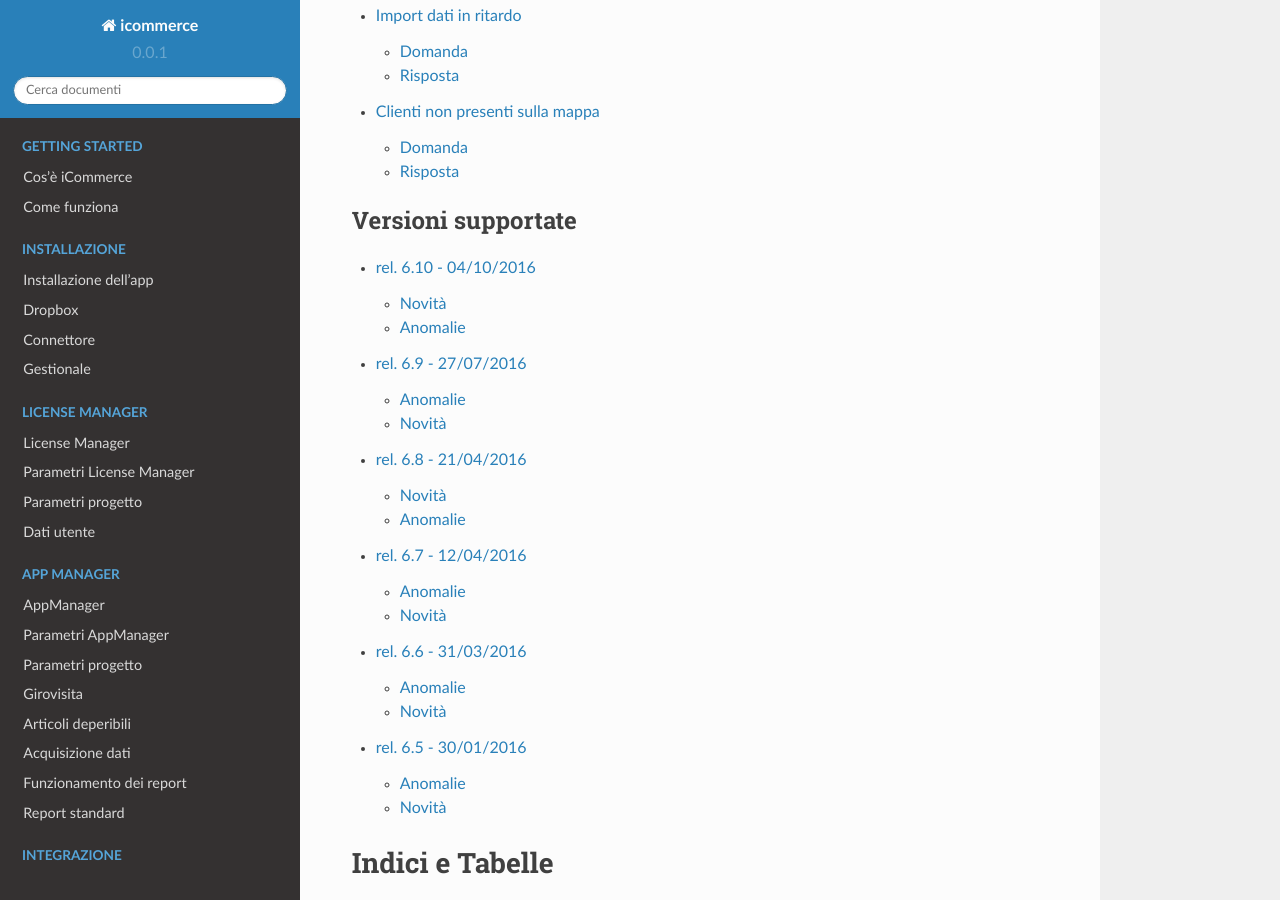
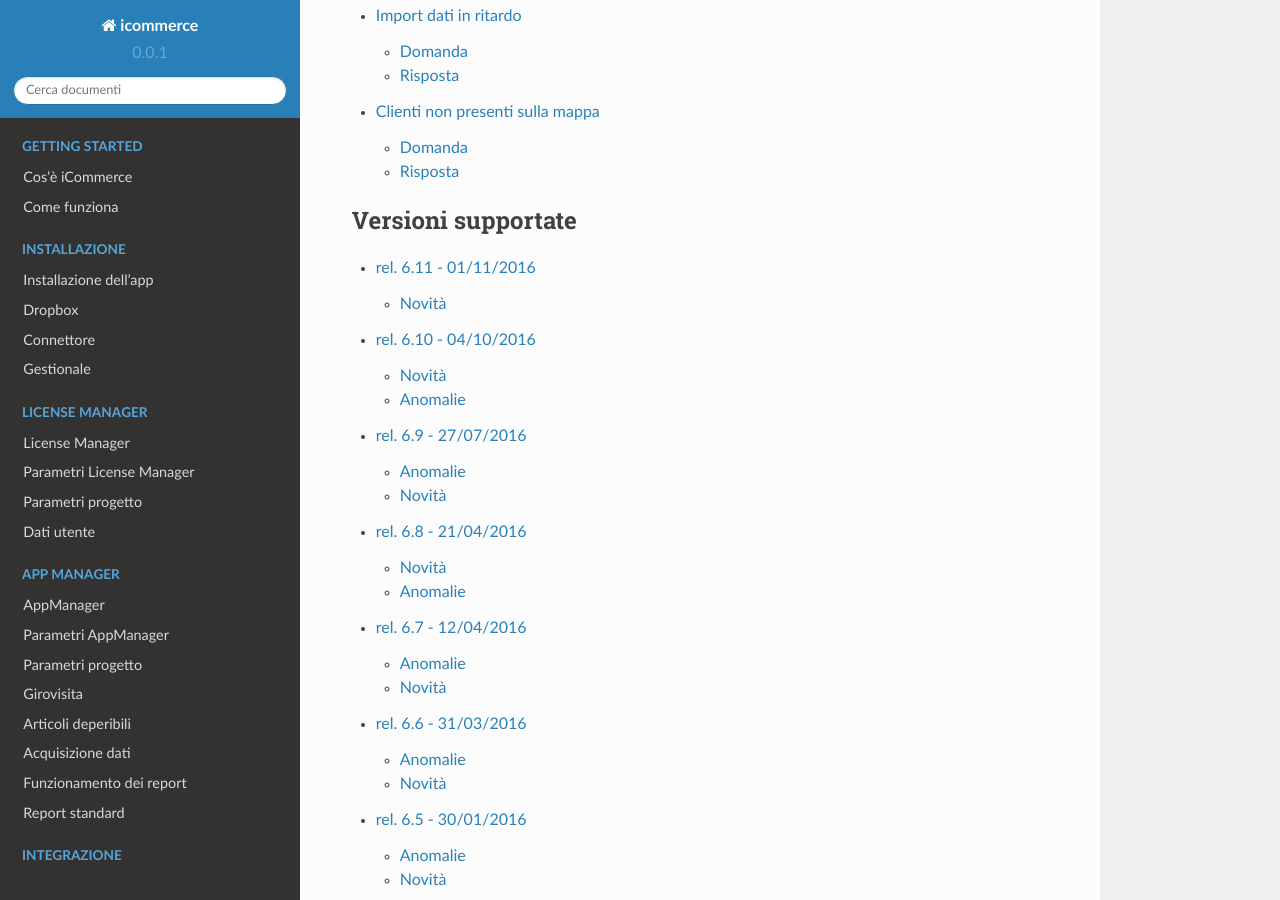
Before and after one commit to wedoit-io/doc-icommerce, a Sphinx documentation site: the page built from source/index.rst, in a window 1280 px wide and 900 px high, scrolled down 4056 px. Built offline with Sphinx 7.4.7 and the Read the Docs theme 2.0.0, drawn with Linux system fonts in a browser that asks for light colours.

Commit message:
Update index.rst

```diff
--- a/source/index.rst
+++ b/source/index.rst
@@ -87,6 +87,7 @@
   :maxdepth: 2
   :caption: Versioni supportate
 
+  release-6-11
   release-6-10
   release-6-9
   release-6-8
```
